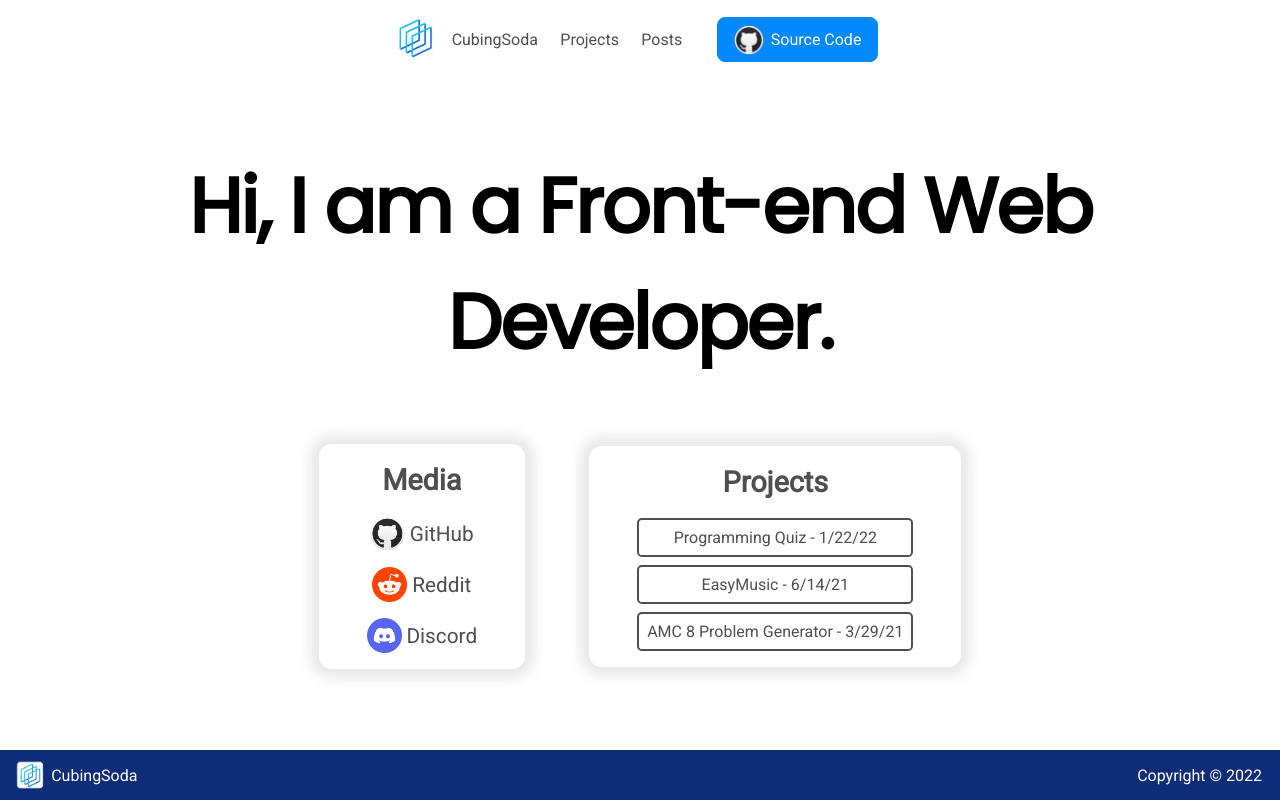
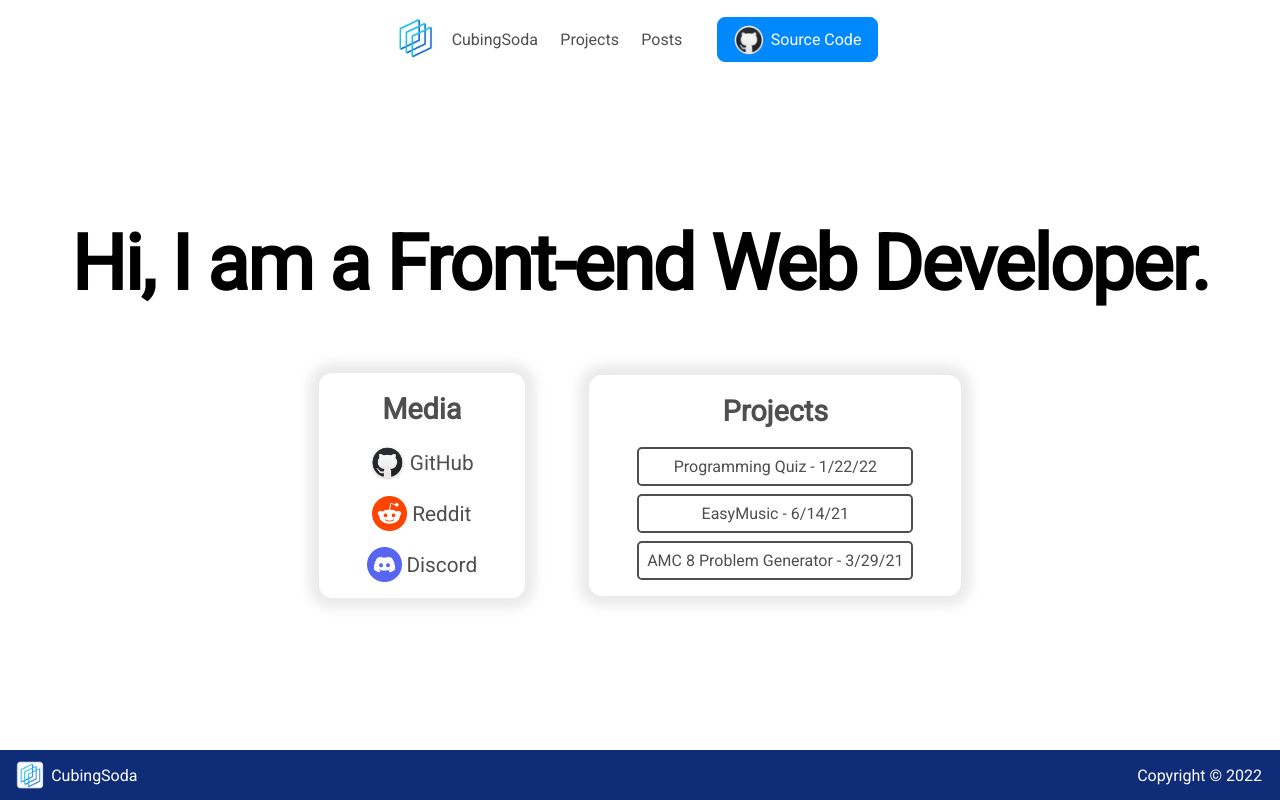
Before and after one commit to henryhuangbc/beta, a Next.js app: page / in a window 1280 px wide. Built offline with nearby package versions, Linux system fonts and the light colour scheme.

Commit message:
faster nav ham animation, change hero title font

```diff
--- a/components/Nav/Ham.js
+++ b/components/Nav/Ham.js
@@ -1,11 +1,8 @@
 import Link from "next/link";
 
-// import { HamburgerSpin } from "react-animated-burgers";
 import { useState, useCallback, useEffect, isValidElement } from "react";
 
-// React Component
 import Burger from "@animated-burgers/burger-squeeze";
-// don't forget the styles
 import "@animated-burgers/burger-squeeze/dist/styles.css";
 
 import styles from "styles/components/NavBar.module.scss";
@@ -45,7 +42,7 @@ export default function Ham() {
             <Link href="/">
               <a onClick={closeHamNav}>
                 <img
-                  src="/icon.png"
+                  src="/favicons/icon.png"
                   className={styles.heroIcon}
                   alt="Site Icon"
                   draggable="false"
--- a/styles/Home.module.scss
+++ b/styles/Home.module.scss
@@ -9,7 +9,7 @@
 }
 
 .hello {
-  font-family: "Poppins", sans-serif;
+  font-family: "Roboto";
   letter-spacing: -2px;
   display: flex;
   justify-content: center;
--- a/styles/components/NavBar.module.scss
+++ b/styles/components/NavBar.module.scss
@@ -100,12 +100,12 @@
 
 .hamShow {
   left: 1%;
-  transition: 0.6s ease-out;
+  transition: 0.4s ease-out;
 }
 
 .hamHide {
   left: -95vw;
-  transition: 0.6s ease-out;
+  transition: 0.4s ease-out;
 }
 
 @media screen and (max-width: 627px) {
```
Also changed, not shown: 1 other file (tests, documents, lock files or other folders).
